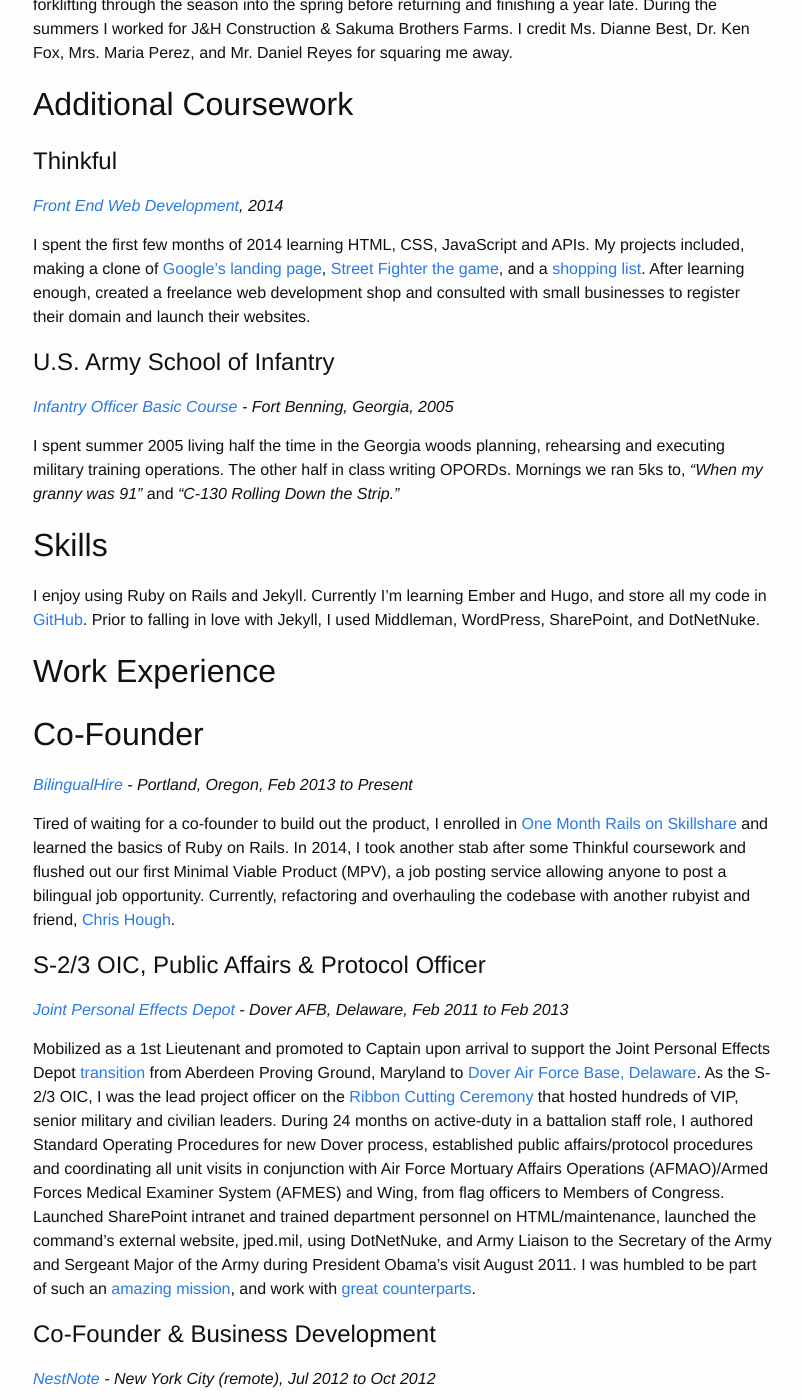
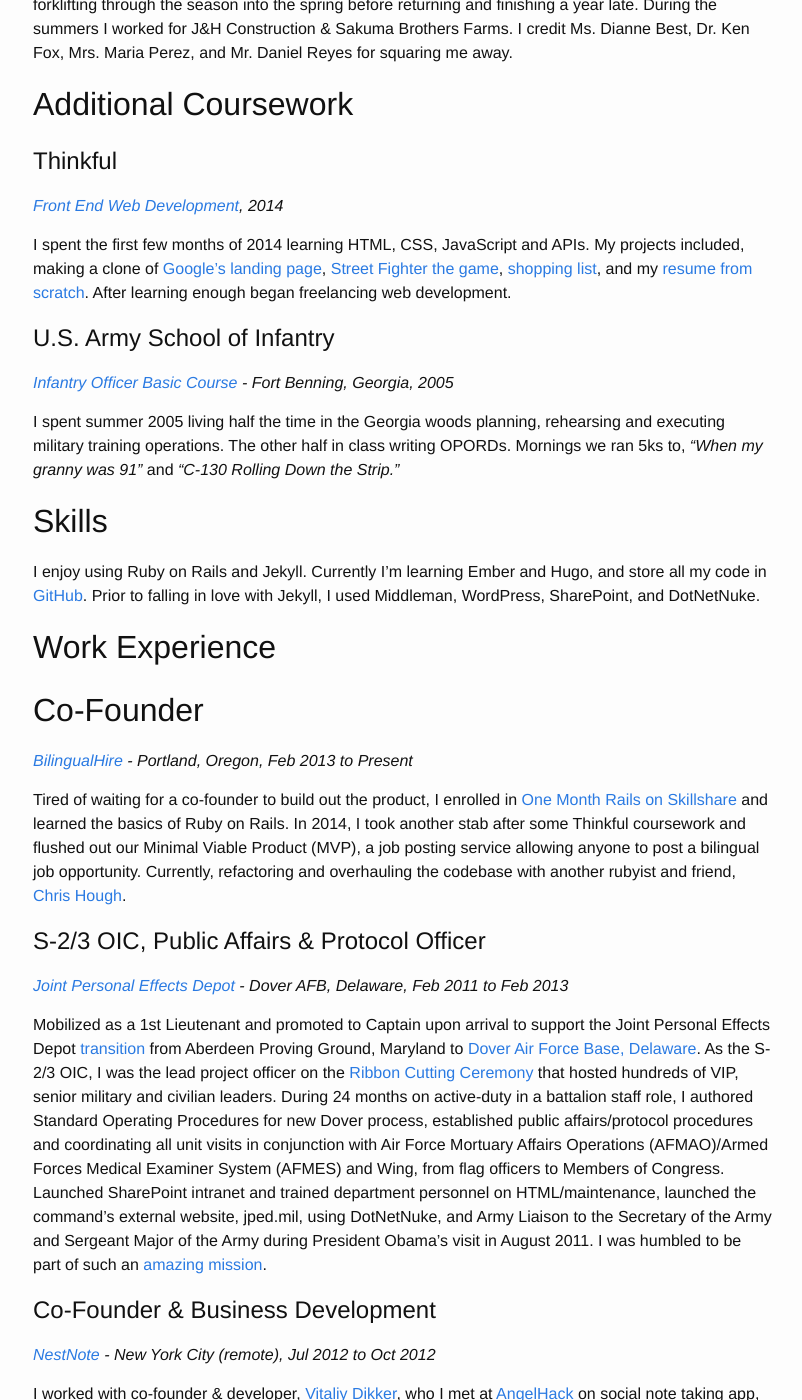
Before and after one commit to davidmolina/davidmolina.github.io, a Jekyll site: the page built from resume.md, in a window 1280 px wide and 1400 px high, scrolled down 1065 px. Shown: the whole window, without its empty margins (237-1039 px from the left). Built offline with Jekyll 4.4.1, drawn with Linux system fonts in a browser that asks for light colours; some of the changed text lies outside the part shown.

Commit message:
Fix typos

```diff
--- a/resume.md
+++ b/resume.md
@@ -6,7 +6,7 @@
 
 ## Summary
 
-I am an entrepreneur, [ex-Army Captain](https://foursquare.com/v/joint-personal-effects-depot-jped/4dd10b85d22deadedd8fbe62) and programmer. You can usually find me coffee in-hand, building [Operation Code](https://operationcode.org), or building the family business. If I'm not coding or closing a sale, I'm most likely hanging with our [daughters](https://twitter.com/davidcmolina/status/478276357663629312), [wife](https://twitter.com/davidcmolina/status/495738797565284353), or enjoying [Portland's food trucks](https://twitter.com/davidcmolina/status/698136223856988160).
+I am an entrepreneur, [ex-Army Captain](https://twitter.com/davidcmolina/status/293833974575415298) and programmer. You can usually find me coffee in-hand, building [Operation Code](https://operationcode.org), or building the family business. If I'm not coding or closing a sale, I'm most likely hanging with my [daughters](https://twitter.com/davidcmolina/status/478276357663629312), [wife](https://twitter.com/davidcmolina/status/495738797565284353), or enjoying [Portland's food trucks](https://twitter.com/davidcmolina/status/698136223856988160).
 
 ## Education
 
@@ -39,7 +39,7 @@
 
 *[Front End Web Development](https://www.thinkful.com/courses/learn-web-development-online/), 2014*
 
-I spent the first few months of 2014 learning HTML, CSS, JavaScript and APIs. My projects included, making a clone of [Google's landing page](https://github.com/davidmolina/Google-Clone), [Street Fighter the game](https://github.com/davidmolina/jquery-streetfighter), and a [shopping list](https://github.com/davidmolina/shoppingList). After learning enough, created a freelance web development shop and consulted with small businesses to register their domain and launch their websites.
+I spent the first few months of 2014 learning HTML, CSS, JavaScript and APIs. My projects included, making a clone of [Google's landing page](https://github.com/davidmolina/Google-Clone), [Street Fighter the game](https://github.com/davidmolina/jquery-streetfighter), [shopping list](https://github.com/davidmolina/shoppingList), and my [resume from scratch](https://twitter.com/davidcmolina/status/446008556693626880). After learning enough began freelancing web development.
 
 # U.S. Army School of Infantry
 
@@ -56,14 +56,14 @@
 
 *[BilingualHire](http://bilingualhire.co) - Portland, Oregon, Feb 2013 to Present*
 
-Tired of waiting for a co-founder to build out the product, I enrolled in [One Month Rails on Skillshare](https://www.skillshare.com/classes/technology/Teach-Yourself-to-Code-One-Month-Rails/1289605848/projects/983) and learned the basics of Ruby on Rails. In 2014, I took another stab after some Thinkful coursework and flushed out our first Minimal Viable Product (MPV), a job posting service allowing anyone to post a bilingual job opportunity. Currently, refactoring and overhauling the codebase with another rubyist and friend, [Chris Hough](https://github.com/chrishough/my-resume).
+Tired of waiting for a co-founder to build out the product, I enrolled in [One Month Rails on Skillshare](https://www.skillshare.com/classes/technology/Teach-Yourself-to-Code-One-Month-Rails/1289605848/projects/983) and learned the basics of Ruby on Rails. In 2014, I took another stab after some Thinkful coursework and flushed out our Minimal Viable Product (MVP), a job posting service allowing anyone to post a bilingual job opportunity. Currently, refactoring and overhauling the codebase with another rubyist and friend, [Chris Hough](https://github.com/chrishough/my-resume).
 
 # S-2/3 OIC, Public Affairs & Protocol Officer
 
 *[Joint Personal Effects Depot](http://www.army.mil/article/104747/) - Dover AFB, Delaware,
 Feb 2011 to Feb 2013*
 
-Mobilized as a 1st Lieutenant and promoted to Captain upon arrival to support the Joint Personal Effects Depot [transition](http://www.dover.af.mil/news/story.asp?id=123252347) from Aberdeen Proving Ground, Maryland to [Dover Air Force Base, Delaware](https://www.flickr.com/photos/davidcmolina/albums/72157626376244957). As the S-2/3 OIC, I was the lead project officer on the [Ribbon Cutting Ceremony](https://www.flickr.com/photos/davidcmolina/albums/72157626431083423) that hosted hundreds of VIP, senior military and civilian leaders. During 24 months on active-duty in a battalion staff role, I authored Standard Operating Procedures for new Dover process, established public affairs/protocol procedures and coordinating all unit visits in conjunction with Air Force Mortuary Affairs Operations (AFMAO)/Armed Forces Medical Examiner System (AFMES) and Wing, from flag officers to Members of Congress. Launched SharePoint intranet and trained department personnel on HTML/maintenance, launched the command's external website, jped.mil, using DotNetNuke, and Army Liaison to the Secretary of the Army and Sergeant Major of the Army during President Obama's visit August 2011. I was humbled to be part of such an [amazing mission](https://twitter.com/davidcmolina/status/284748039019712512), and work with [great counterparts](https://twitter.com/davidcmolina/status/293833974575415298).
+Mobilized as a 1st Lieutenant and promoted to Captain upon arrival to support the Joint Personal Effects Depot [transition](http://www.dover.af.mil/news/story.asp?id=123252347) from Aberdeen Proving Ground, Maryland to [Dover Air Force Base, Delaware](https://www.flickr.com/photos/davidcmolina/albums/72157626376244957). As the S-2/3 OIC, I was the lead project officer on the [Ribbon Cutting Ceremony](https://www.flickr.com/photos/davidcmolina/albums/72157626431083423) that hosted hundreds of VIP, senior military and civilian leaders. During 24 months on active-duty in a battalion staff role, I authored Standard Operating Procedures for new Dover process, established public affairs/protocol procedures and coordinating all unit visits in conjunction with Air Force Mortuary Affairs Operations (AFMAO)/Armed Forces Medical Examiner System (AFMES) and Wing, from flag officers to Members of Congress. Launched SharePoint intranet and trained department personnel on HTML/maintenance, launched the command's external website, jped.mil, using DotNetNuke, and Army Liaison to the Secretary of the Army and Sergeant Major of the Army during President Obama's visit in August 2011. I was humbled to be part of such an [amazing mission](https://twitter.com/davidcmolina/status/284748039019712512).
 
 # Co-Founder & Business Development
 
@@ -77,7 +77,7 @@
 
 *BilingualHire Staffing Services - Portland, Oregon, June 2009 to Feb 2011*
 
-After returning from active-duty and a short stint at the Oregon legislature relaunched our bilingual staffing business and landed a few clients placing bilingual talent for temporary roles. It was short lived again due to military deployment to Dover, but not before I served on the Oregon Staffing Association Board of Directors as Legislative Director. After Dover, we restarted this staffing business in the federal contracting space and in 2013 won a $769k landscaping contract. In 2013 (really 2014), I spun off BilingualHire into a [web application](http://bilingualhire.co), and on contracting pursued my contractors license and won a small $88k federal contract. I continue working this as my [day job](https://twitter.com/davidcmolina/status/478228764963266560) to provide for my family while [learning to code]().
+After returning from active-duty and a short stint at the Oregon legislature relaunched our bilingual staffing business and landed a few clients placing bilingual talent for temporary roles. It was short lived again due to military deployment to Dover, but not before I served on the Oregon Staffing Association Board of Directors as Legislative Director. After Dover, we restarted this staffing business in the federal contracting space and in 2013 won a $769k landscaping contract. In 2013 (really 2014), I spun off BilingualHire into a [web application](http://bilingualhire.co), and on contracting pursued my contractors license and won a small $88k federal contract. I continue working this as my [day job](https://twitter.com/davidcmolina/status/478228764963266560) to provide for my family while [learning to code](https://twitter.com/davidcmolina/status/575008011355209728).
 
 # Committee Administrator
 
@@ -120,9 +120,9 @@
 
 # Guest Writer
 
-*El Hispanic News y Más - Portland, Oregon, Oct 2003 to Mar 2004*
+*[El Hispanic News y Más](http://www.elhispanicnews.com/) - Portland, Oregon, Oct 2003 to Mar 2004*
 
-I returned to the states after Costa Rica determined to own a media company and write. I reached out to this historic Portland Hispanic publication, and began writing. I credit owner, Clara Padilla-Andrews, and editor-in-chief, Julie Cortez for giving me a shot. Wrote just a few articles in-between finishing up my political science degree:
+After Costa Rica I returned to the states determined to own a media company and write. I reached out to this historic Hispanic publication. I credit publisher/credit owner, Clara Padilla-Andrews, and editor-in-chief, Julie Cortez for giving me an opportunity to learn the trade. Wrote just a few articles in-between finishing up my political science degree:
 
 - Los Angeles, California: Dec 17, 2003, *"Series of Spanish Rock Concerts Raises Scholarships for Hispanics."*
 
```
Also changed, not shown: other parts of resume.md (+7 -7 lines).
